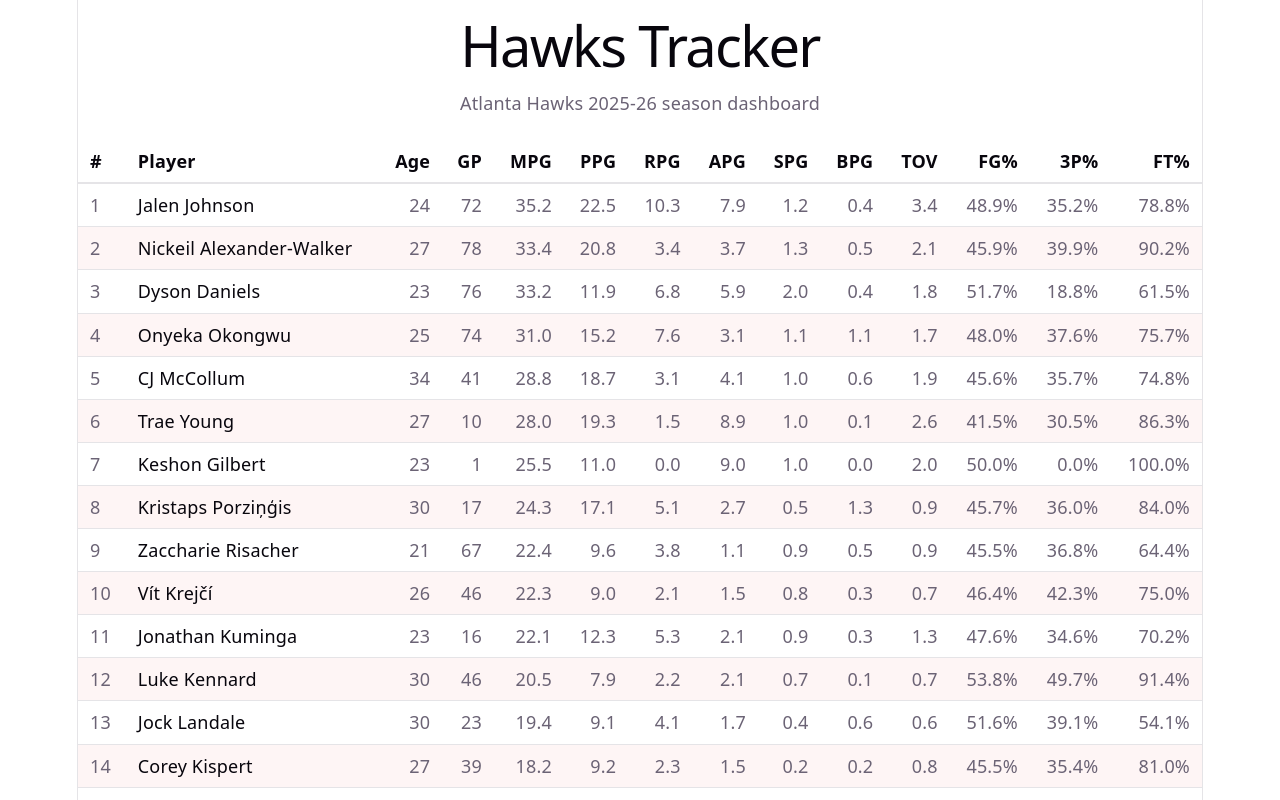
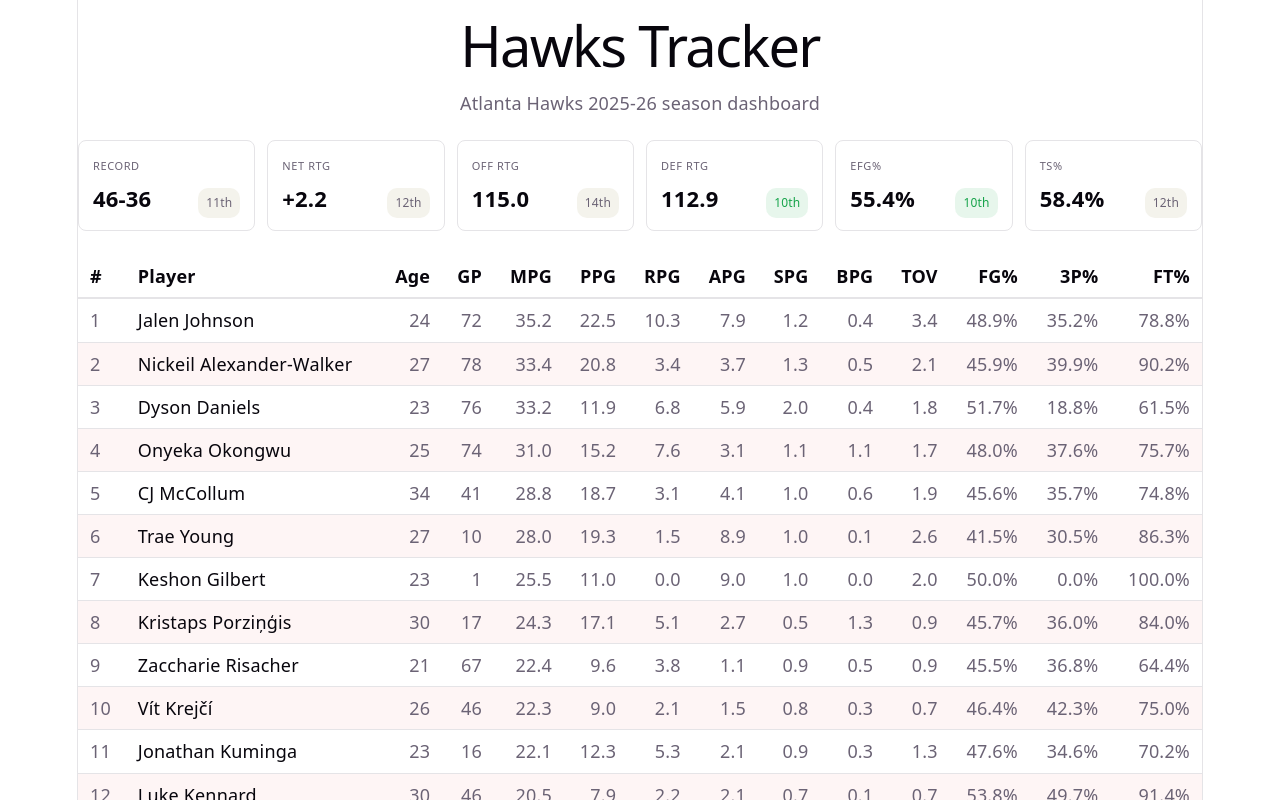
Before and after one commit to kevinkeneely/hawkstracker, a React app in the folder app/: page / in a window 1280 px wide. Shown: the top 800 px of the page. Built offline with nearby package versions, Linux system fonts and the light colour scheme; the HTML template or start-up script is replaced by a standard one.

Commit message:
Session 5b: header stat tiles with color-coded ranks

```diff
--- a/app/src/App.jsx
+++ b/app/src/App.jsx
@@ -1,32 +1,50 @@
 import { useEffect, useState } from 'react'
-import PlayerStatsTable from "./components/PlayerStatsTable.jsx";
+import PlayerStatsTable from './components/PlayerStatsTable'
+import HeaderStats from './components/HeaderStats'
+
+const HAWKS_TEAM_ID = 1610612737
 
 function App() {
-  const [data, setData] = useState(null)
+  const [playerData, setPlayerData] = useState(null)
+  const [teamData, setTeamData] = useState(null)
   const [error, setError] = useState(null)
 
   useEffect(() => {
-    fetch('/hawksData.json')
-      .then((response) => {
-        if (!response.ok) {
-          throw new Error(`Failed to load hawksData.json (${response.status})`)
-        }
-        return response.json()
+    Promise.all([
+      fetch('/hawksData.json').then((r) => {
+        if (!r.ok) throw new Error(`Failed to load hawksData.json (${r.status})`)
+        return r.json()
+      }),
+      fetch('/teamStatsData.json').then((r) => {
+        if (!r.ok) throw new Error(`Failed to load teamStatsData.json (${r.status})`)
+        return r.json()
+      }),
+    ])
+      .then(([players, teams]) => {
+        setPlayerData(players)
+        setTeamData(teams)
       })
-      .then((json) => setData(json))
       .catch((err) => setError(err.message))
   }, [])
+
+  const hawks = teamData?.teams.find((t) => t.id === HAWKS_TEAM_ID)
+  const loaded = playerData && teamData && hawks
 
   return (
     <main>
       <header>
         <h1>Hawks Tracker</h1>
-        <p>Atlanta Hawks {data?.season ?? '2025–26'} season dashboard</p>
+        <p>Atlanta Hawks {playerData?.season ?? '2025–26'} season dashboard</p>
       </header>
       <section>
         {error && <p>Error: {error}</p>}
-        {!error && !data && <p>Loading…</p>}
-        {data && <PlayerStatsTable players={data.players} />}
+        {!error && !loaded && <p>Loading…</p>}
+        {loaded && (
+          <>
+            <HeaderStats team={hawks} />
+            <PlayerStatsTable players={playerData.players} />
+          </>
+        )}
       </section>
     </main>
   )
--- /dev/null
+++ b/app/src/components/HeaderStats.jsx
@@ -0,0 +1,55 @@
+export default function HeaderStats({ team }) {
+  const tiles = [
+    { label: 'Record',  value: `${team.w}-${team.l}`,      rank: team.w_pct_rank },
+    { label: 'Net Rtg', value: fmtSigned(team.net_rating), rank: team.net_rating_rank },
+    { label: 'Off Rtg', value: fmt(team.off_rating),       rank: team.off_rating_rank },
+    { label: 'Def Rtg', value: fmt(team.def_rating),       rank: team.def_rating_rank },
+    { label: 'eFG%',    value: pct(team.efg_pct),          rank: team.efg_pct_rank },
+    { label: 'TS%',     value: pct(team.ts_pct),           rank: team.ts_pct_rank },
+  ]
+
+  return (
+    <div className="header-stats">
+      {tiles.map((t) => (
+        <div className="stat-tile" key={t.label}>
+          <div className="label">{t.label}</div>
+          <div className="value-row">
+            <span className="value">{t.value}</span>
+            <span className={`rank ${rankClass(t.rank)}`}>{ordinal(t.rank)}</span>
+          </div>
+        </div>
+      ))}
+    </div>
+  )
+}
+
+function fmt(n) {
+  if (n == null) return '—'
+  return n.toFixed(1)
+}
+
+function fmtSigned(n) {
+  if (n == null) return '—'
+  return (n >= 0 ? '+' : '') + n.toFixed(1)
+}
+
+function pct(n) {
+  if (n == null) return '—'
+  return (n * 100).toFixed(1) + '%'
+}
+
+// Turn 1 → "1st", 2 → "2nd", 11 → "11th", 23 → "23rd", etc.
+function ordinal(n) {
+  if (n == null) return ''
+  const v = n % 100
+  const suffix = ['th', 'st', 'nd', 'rd']
+  return n + (suffix[(v - 20) % 10] || suffix[v] || suffix[0])
+}
+
+// Rank 1-10 → good (green), 21-30 → bad (red), 11-20 → mid (neutral).
+function rankClass(rank) {
+  if (rank == null) return ''
+  if (rank <= 10) return 'rank-good'
+  if (rank >= 21) return 'rank-bad'
+  return 'rank-mid'
+}
--- a/app/src/index.css
+++ b/app/src/index.css
@@ -9,6 +9,10 @@
   --accent-border: rgba(170, 59, 255, 0.5);
   --social-bg: rgba(244, 243, 236, 0.5);
   --row-alt: rgba(224, 58, 62, 0.05);
+  --rank-good-text: #16a34a;
+  --rank-good-bg: rgba(22, 163, 74, 0.1);
+  --rank-bad-text: #dc2626;
+  --rank-bad-bg: rgba(220, 38, 38, 0.1);
   --shadow:
     rgba(0, 0, 0, 0.1) 0 10px 15px -3px, rgba(0, 0, 0, 0.05) 0 4px 6px -2px;
 
@@ -43,6 +47,10 @@
     --accent-border: rgba(192, 132, 252, 0.5);
     --social-bg: rgba(47, 48, 58, 0.5);
     --row-alt: rgba(224, 58, 62, 0.12);
+    --rank-good-text: #4ade80;
+    --rank-good-bg: rgba(74, 222, 128, 0.15);
+    --rank-bad-text: #f87171;
+    --rank-bad-bg: rgba(248, 113, 113, 0.18);
     --shadow:
       rgba(0, 0, 0, 0.4) 0 10px 15px -3px, rgba(0, 0, 0, 0.25) 0 4px 6px -2px;
   }
@@ -162,3 +170,77 @@
 .player-stats tbody tr:nth-child(even) {
   background: var(--row-alt);
 }
+
+/* ---------- Header stat tiles ---------- */
+
+.header-stats {
+  display: grid;
+  grid-template-columns: repeat(6, 1fr);
+  gap: 12px;
+  margin: 24px 0;
+  text-align: left;
+}
+
+@media (max-width: 768px) {
+  .header-stats {
+    grid-template-columns: repeat(3, 1fr);
+  }
+}
+
+@media (max-width: 480px) {
+  .header-stats {
+    grid-template-columns: repeat(2, 1fr);
+  }
+}
+
+.stat-tile {
+  padding: 12px 14px;
+  border: 1px solid var(--border);
+  border-radius: 8px;
+  background: var(--bg);
+}
+
+.stat-tile .label {
+  font-size: 11px;
+  text-transform: uppercase;
+  letter-spacing: 0.6px;
+  color: var(--text);
+  margin-bottom: 6px;
+}
+
+.stat-tile .value-row {
+  display: flex;
+  align-items: baseline;
+  justify-content: space-between;
+  gap: 8px;
+}
+
+.stat-tile .value {
+  font-size: 22px;
+  font-weight: 600;
+  color: var(--text-h);
+  font-variant-numeric: tabular-nums;
+}
+
+.stat-tile .rank {
+  font-size: 12px;
+  padding: 2px 8px;
+  border-radius: 10px;
+  font-weight: 500;
+  font-variant-numeric: tabular-nums;
+}
+
+.rank-good {
+  color: var(--rank-good-text);
+  background: var(--rank-good-bg);
+}
+
+.rank-mid {
+  color: var(--text);
+  background: var(--code-bg);
+}
+
+.rank-bad {
+  color: var(--rank-bad-text);
+  background: var(--rank-bad-bg);
+}
```
